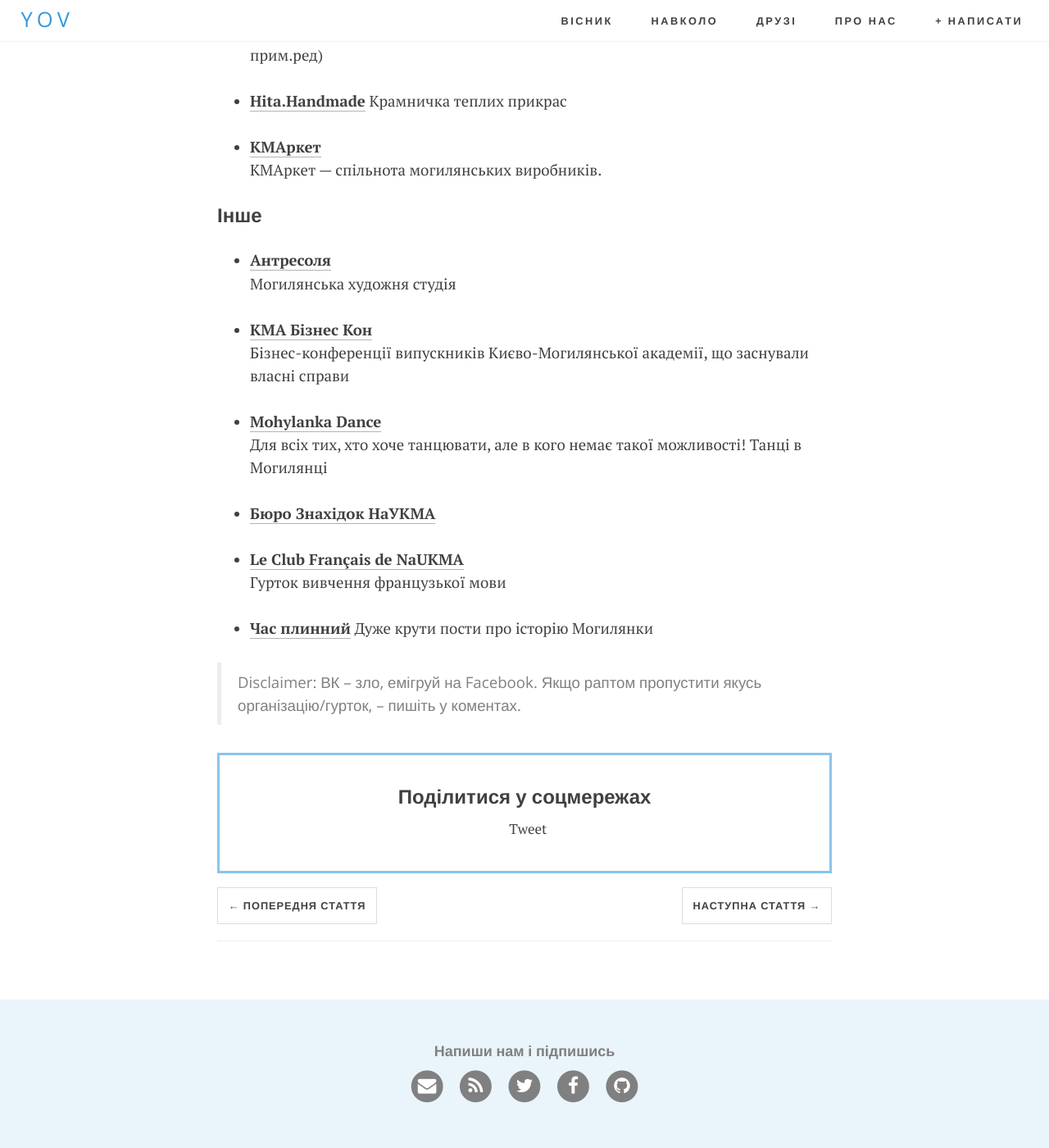
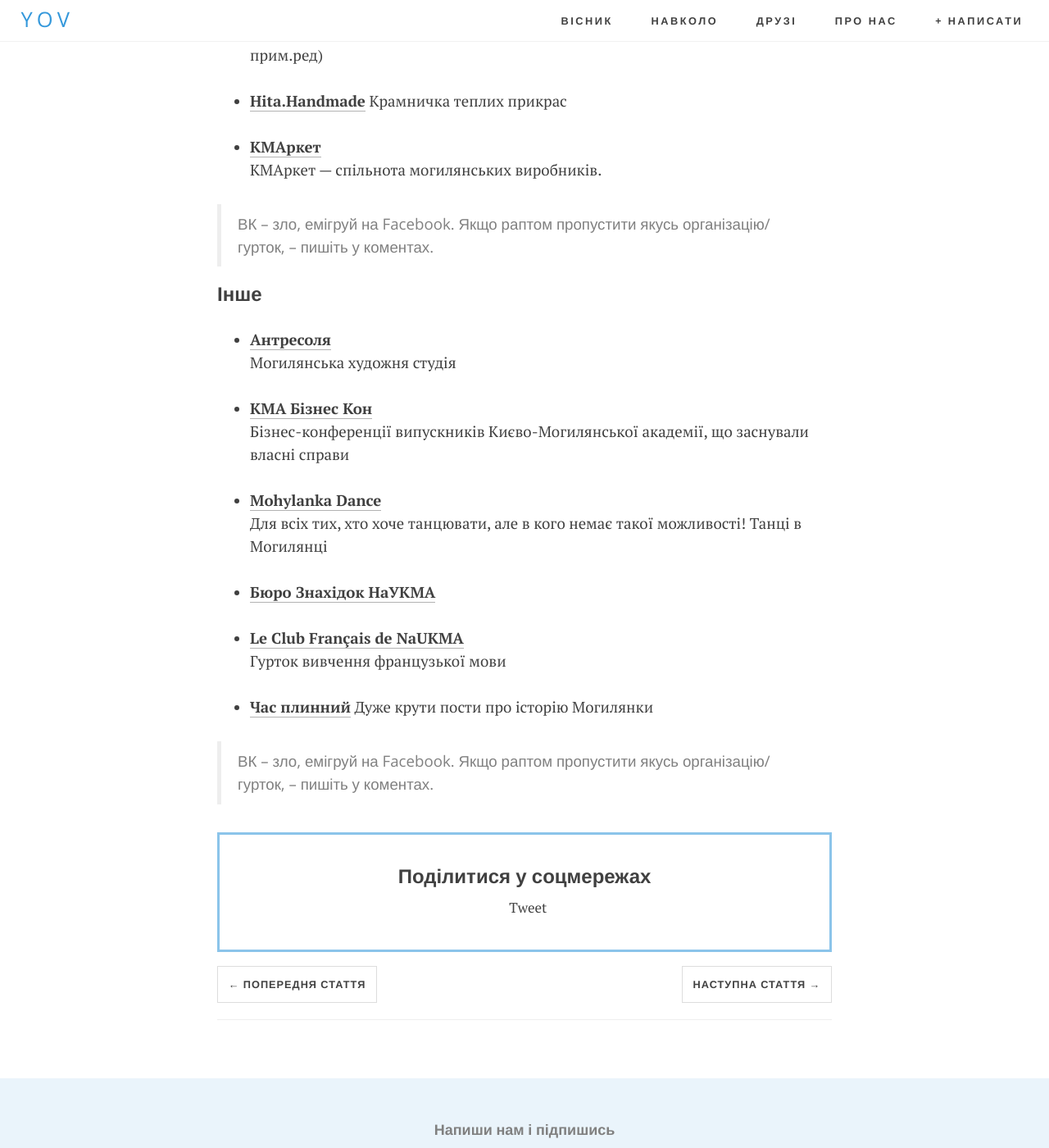
Before and after one commit to boretskyi/boretskyi.github.io, a Jekyll site: the page built from _posts/2015-09-01-kma-guide.md, in a window 1280 px wide and 1400 px high, scrolled down 3471 px. Shown: the whole window at 82% size. Built offline with Jekyll 4.4.1, drawn with Linux system fonts in a browser that asks for light colours; nearby versions of some CDN libraries; Markdown is read by kramdown in place of the engine named in the settings; comment, search, counter and statistics services are not loaded.

Commit message:
Updated 2015-09-01-kma-guide.md

```diff
--- a/_posts/2015-09-01-kma-guide.md
+++ b/_posts/2015-09-01-kma-guide.md
@@ -111,6 +111,9 @@
 - **[КМАркет](https://www.facebook.com/kmarket.ua)**
 КМАркет — спільнота могилянських виробників.
 
+> ВК – зло, емігруй на Facebook. Якщо раптом пропустити якусь організацію/гурток, – пишіть у коментах.
+
+
 
 ###Інше
 
@@ -130,4 +133,4 @@
 
 - **[Час плинний](https://www.facebook.com/pages/Час-плинний/583809538364773)** Дуже крути пости про історію Могилянки
 
->Disclaimer: ВК – зло, емігруй на Facebook. Якщо раптом пропустити якусь організацію/гурток, – пишіть у коментах.
+>ВК – зло, емігруй на Facebook. Якщо раптом пропустити якусь організацію/гурток, – пишіть у коментах.
```
